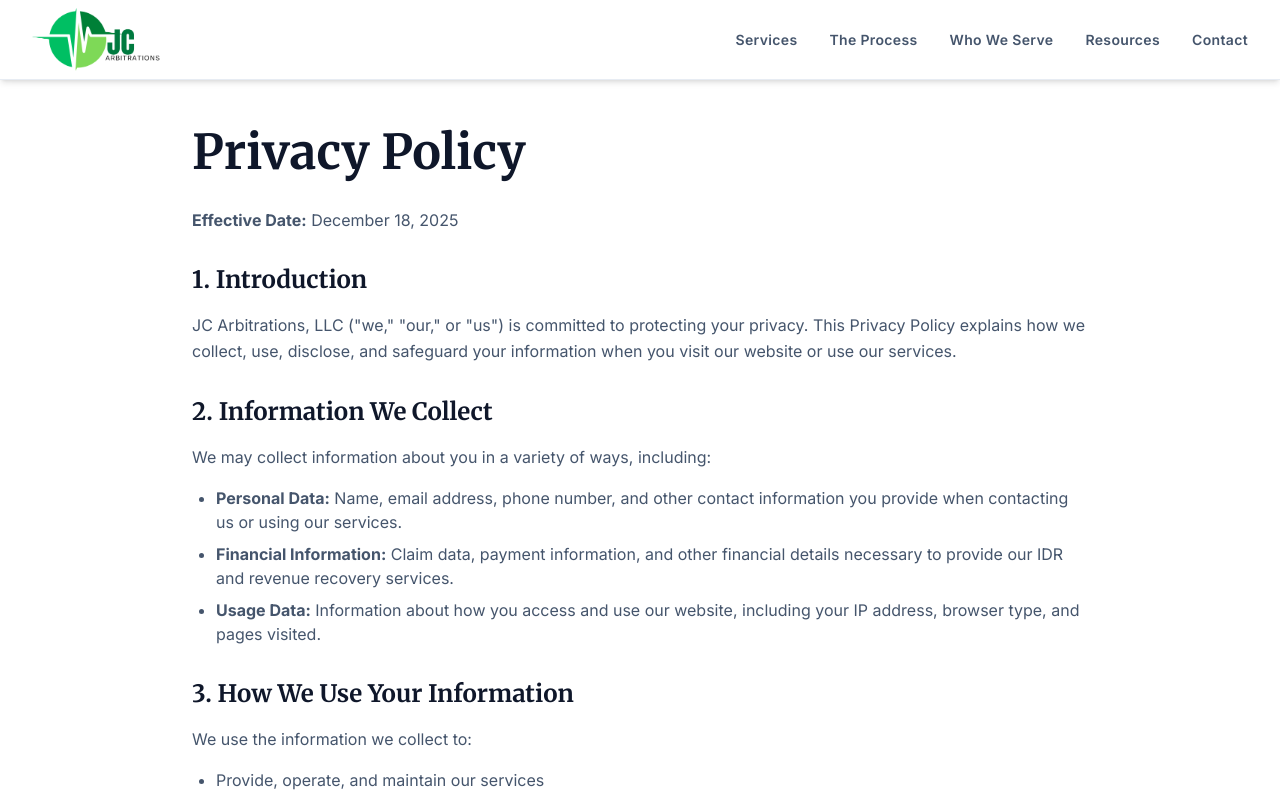
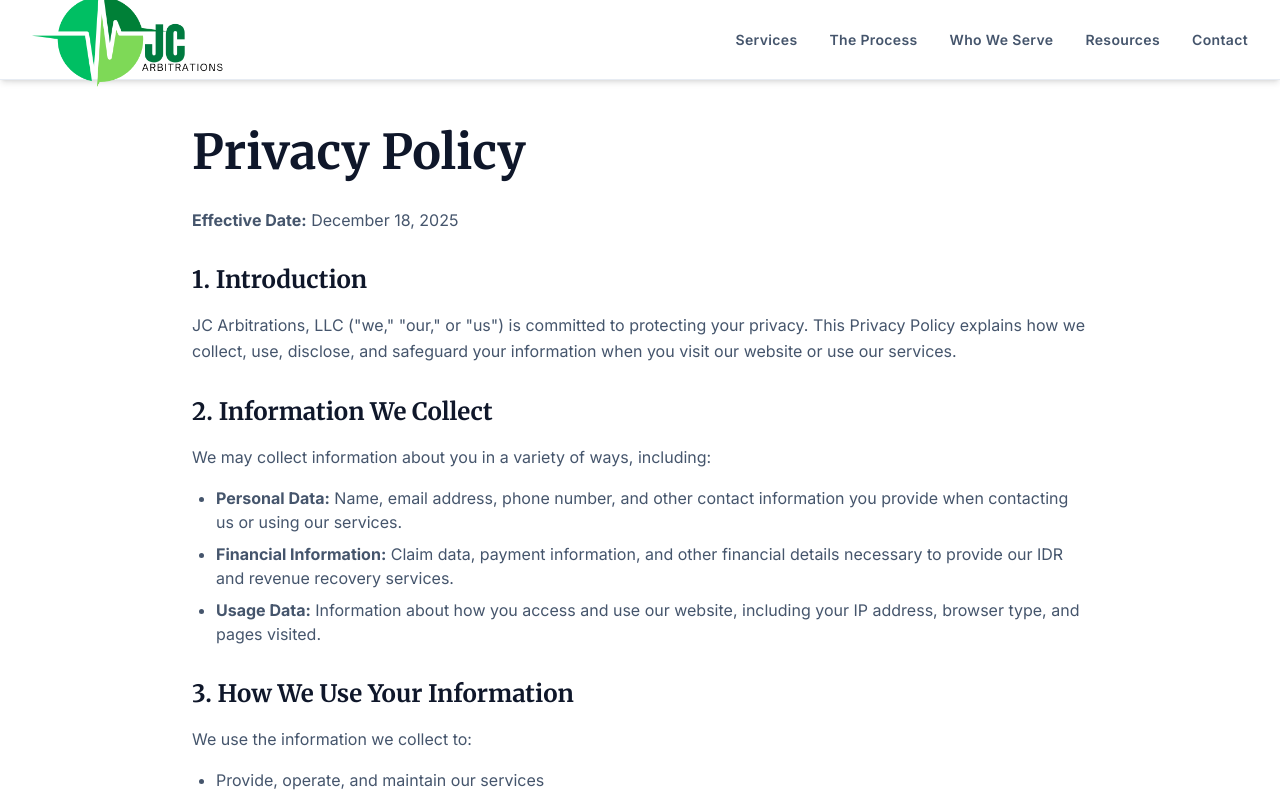
Before and after one commit to bperry129/JC-ARB, a Next.js app: page /privacy-policy in a window 1280 px wide. Shown: the top 800 px of the page. Built offline with nearby package versions, Linux system fonts and the light colour scheme.

Commit message:
Increase logo size to extend beyond navbar into hero section

```diff
--- a/src/components/layout/Navbar.tsx
+++ b/src/components/layout/Navbar.tsx
@@ -26,11 +26,11 @@ export function Navbar() {
     >
       <div className="max-w-7xl mx-auto px-4 sm:px-6 lg:px-8 h-full flex items-center justify-between">
         {/* LOGO */}
-        <Link href="/" className="flex items-center group">
+        <Link href="/" className="flex items-center group relative z-50">
           <img
             src="/media/logo.png"
             alt="JC Arbitrations"
-            className="h-14 md:h-16 w-auto object-contain"
+            className="h-20 md:h-24 w-auto object-contain transition-transform group-hover:scale-105"
           />
         </Link>
 
```
